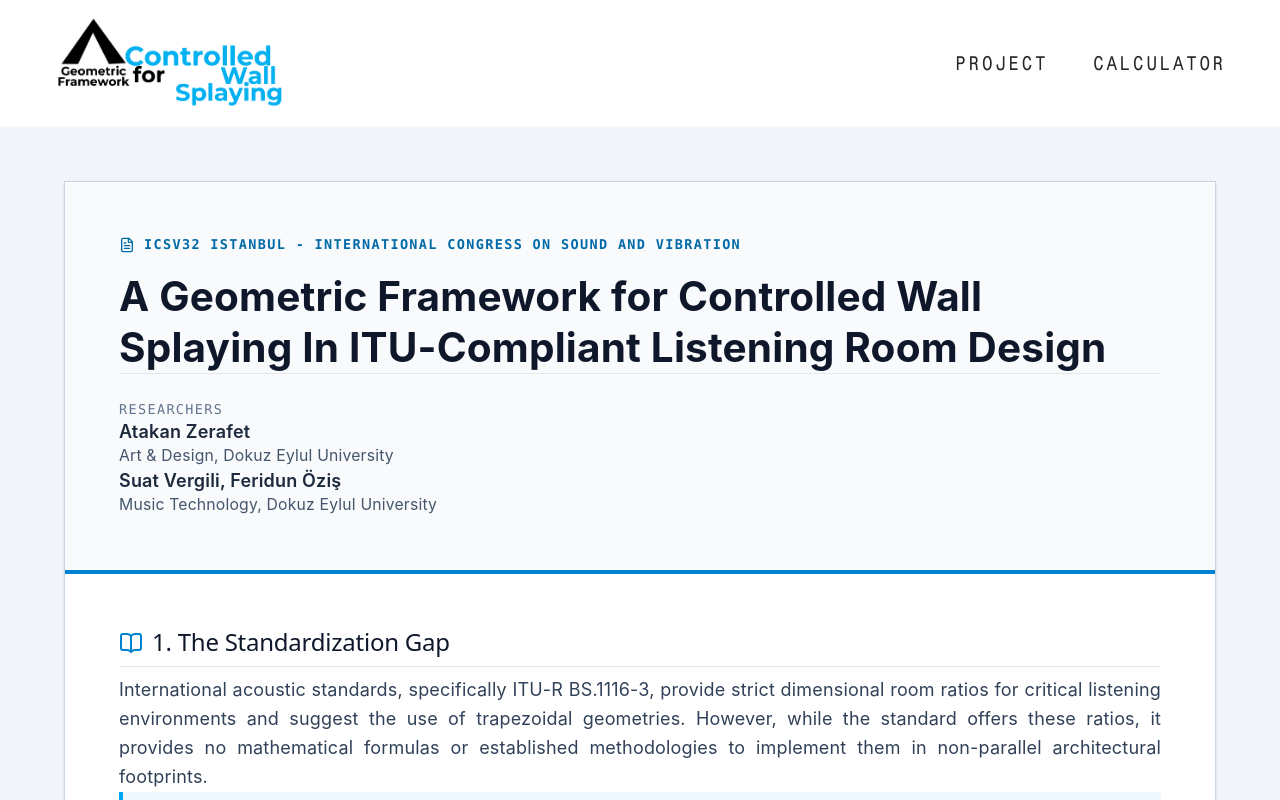
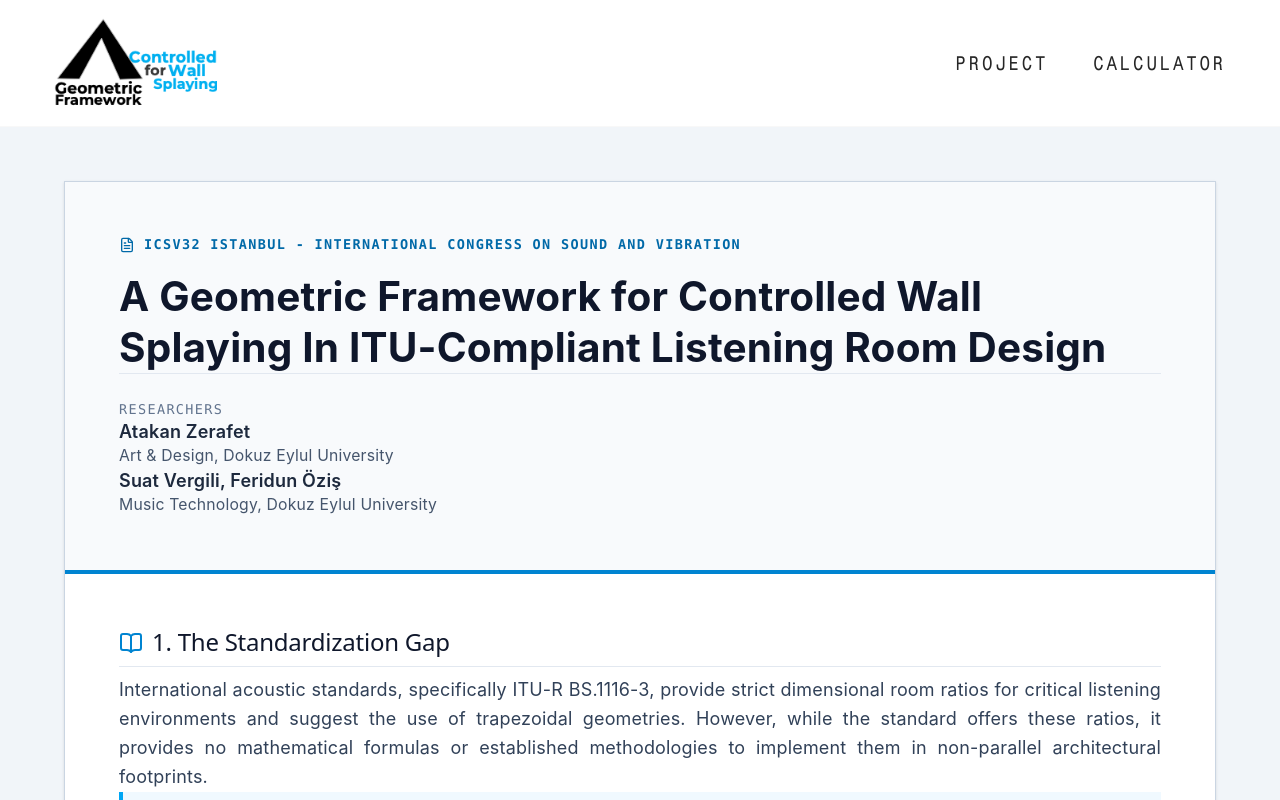
Before and after one commit to Atakanz/room-splay-calculator, a React (Vite) app: page / in a window 1280 px wide. Shown: the top 800 px of the page. Built offline with nearby package versions, Linux system fonts and the light colour scheme.

Commit message:
logo changed

```diff
--- a/src/components/Navbar.jsx
+++ b/src/components/Navbar.jsx
@@ -1,6 +1,6 @@
 import { useState, useEffect, useRef } from 'react';
 // Logoyu import ediyoruz (Yolunu projenizdeki asset klasörüne göre kontrol edebilirsiniz)
-import logo from '../assets/project_logo.png';
+import logo from '../assets/project_logo_2.png';
 
 export default function Navbar() {
     const [isOpen, setIsOpen] = useState(false);
@@ -96,14 +96,14 @@ export default function Navbar() {
                     <div className={`flex items-center transition-all duration-300 ${isOpen ? 'opacity-0 md:opacity-100 pointer-events-none' : 'opacity-100'}`}>
                         <a href="/" className="flex items-center">
                             {/* 🛠️ DÜZELTME: translate-y kaldırıldı, h-12 ve md:h-16 ile dikey ezilmeden orantılı büyümesi sağlandı */}
-                            <img src={logo} alt="Project Logo" className="h-14 md:h-20 w-auto object-contain" />
+                            <img src={logo} alt="Project Logo" className="h-18 md:h-20 w-auto object-contain" />
                         </a>
                     </div>
 
                     {/* ORTADAKİ LOGO (Menü Açıkken Mobilde Ortalanan) */}
                     <div className={`absolute left-1/2 top-1/2 -translate-x-1/2 -translate-y-1/2 md:hidden transition-all duration-300 ${isOpen ? 'opacity-100 scale-100' : 'opacity-0 scale-95 pointer-events-none'}`}>
                         <a href="/" className="flex items-center">
-                            <img src={logo} alt="Project Logo" className="h-14 w-auto object-contain" />
+                            <img src={logo} alt="Project Logo" className="h-18 w-auto object-contain" />
                         </a>
                     </div>
 
```
Also changed, not shown: src/assets/project_logo_2.png (added).
